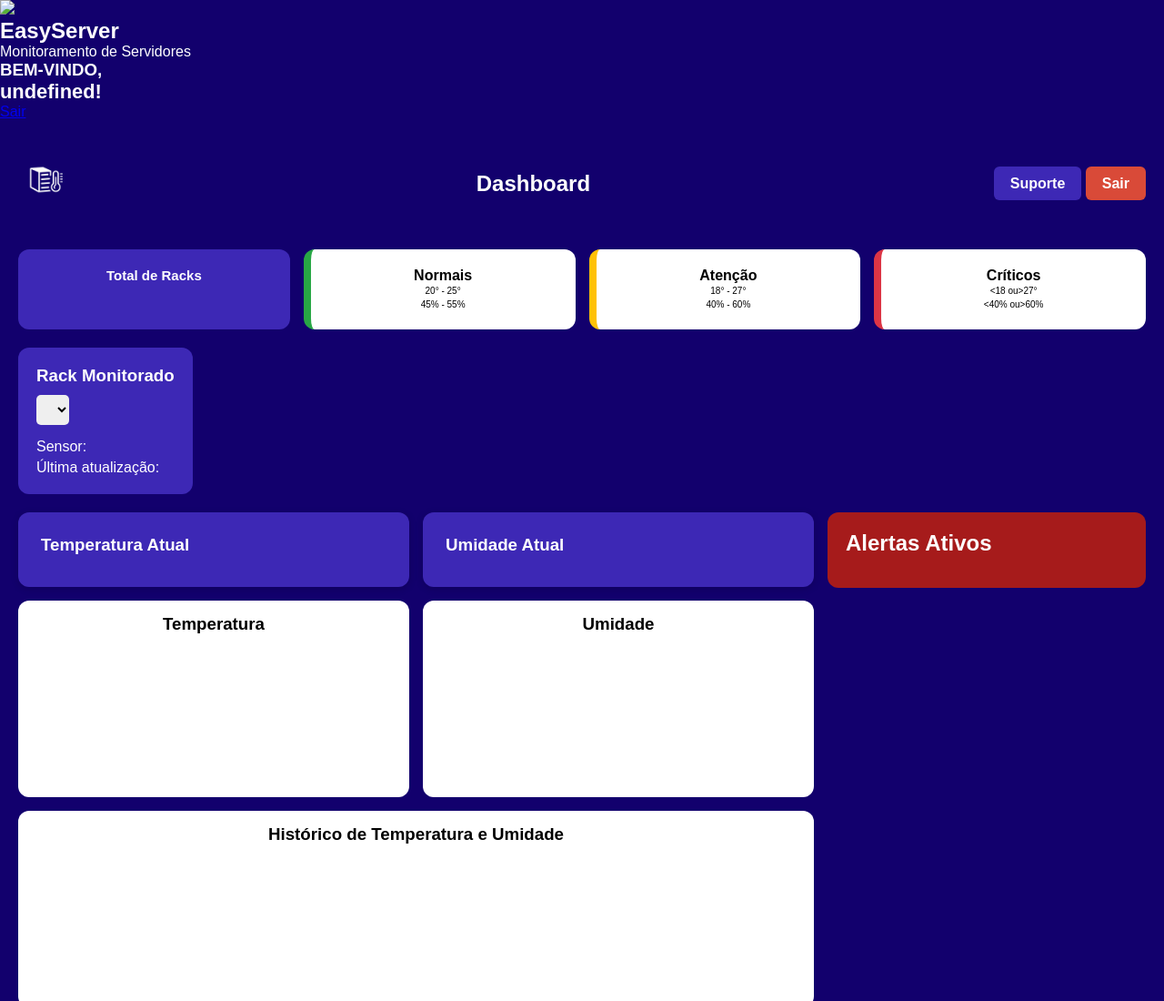
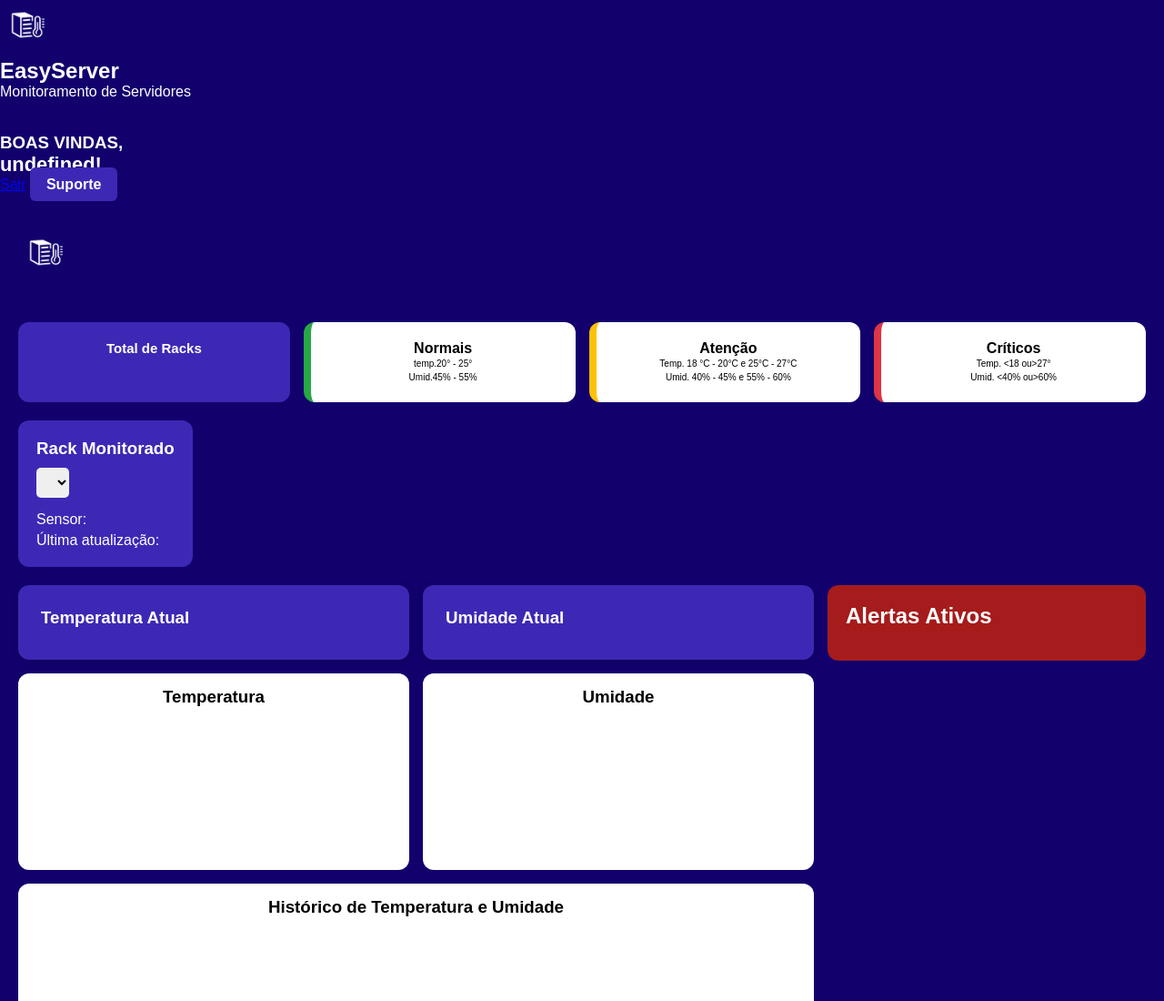
Before and after one commit to DATACENTERPROJETO/sprint_3, a website: page dashboard-EASY.html in a window 1280 px wide. Shown: the top 1100 px of the page at 91% size. Drawn offline with nearby package versions, Linux system fonts and the light colour scheme.

Commit message:
Add files via upload

```diff
--- a/dashboard-EASY.css
+++ b/dashboard-EASY.css
@@ -6,12 +6,16 @@
 }
 
 body {
-    background-color: #12006d;
-    color: white;
+     background:#12006d;
+  color:#fff;
+  display:flex;
+  min-height:100vh;
+  overflow-y:auto;
+  overflow-x:hidden;
 }
 .sidebar{
   width:260px;
-  background:#050505;
+  background:#110249;
   border-right:1px solid #1f1f1f;
   padding:30px 20px;
 
@@ -32,7 +36,6 @@ body {
 .sidebar::-webkit-scrollbar{
   display:none;
 }
-
 
 
 /* HEADER */
@@ -129,8 +132,9 @@ body {
     border-left: 8px solid #28a745;
     color: black;
     background: white;
-
-
+}
+.card-resumo-normais p{
+    color: green;
 }
 
 .card-resumo-atencao {
@@ -143,6 +147,9 @@ body {
 
 
 }
+.card-resumo-atencao p{
+    color: orange;
+}
 
 .card-resumo-critico {
     border-radius: 12px;
@@ -151,18 +158,15 @@ body {
     border-left: 8px solid #dc3545;
     background: white;
     color: black;
-
-
 }
-
+.card-resumo-critico p{
+    color: red;
+}
 
 .card-resumo h4 {
     margin-bottom: 10px;
     font-size: 15px;
 }
-
-
-
 
 
 /* LAYOUT */
@@ -306,6 +310,31 @@ body {
         flex-direction: column;
     }
 }
+.menu{
+  margin-top:40px;
+  display:flex;
+  flex-direction:column;
+  gap:15px;
+}
+
+.menu a{
+  text-decoration:none;
+  color:#d9d9d9;
+  background:#8995ff;
+  border:1px solid #1d1d1d;
+  padding:16px 18px;
+  border-radius:14px;
+  transition:0.3s;
+  font-size:18px;
+  font-weight:600;
+}
+
+.menu a:hover{
+  background:#fff;
+  color:#000;
+  transform:translateX(5px);
+}
+
 
 @media(max-width: 700px) {
 
--- a/dashboard-EASY.html
+++ b/dashboard-EASY.html
@@ -21,15 +21,15 @@
 
             <div class="logo">
 
-                <img src="./../imgs/logoEasyServerPNG.png">
+                <img src="../assets/imgs/logoEasyServerPNG.png">
 
                 <h1>EasyServer</h1>
 
-                <p>Monitoramento de Servidores</p>
+                <p>Monitoramento de Servidores</p><br><br>
                 <section class="hero">
 
                 <h1>
-                    BEM-VINDO,<br>
+                    BOAS VINDAS,<br>
                     <span> <div class="hello">
                             <h3> <span id="b_usuario">usuário</span>!</h3>
                         </div></span>
@@ -38,11 +38,11 @@
 
 
             </div>
-
-            <nav class="menu">
+<nav class="menu">
                 <a href="#" onclick="limparSessao()">Sair</a>
-
-            </nav>
+                    <a href="https://sptech-03261044.atlassian.net/servicedesk/customer/portal/1"
+                    class="btn-suporte">Suporte</a>
+                </nav>
         </div>
         <br>
 
@@ -55,19 +55,12 @@
                 <img src="../assets/imgs/logoEasyServerPNG.png" alt="logo">
             </a>
 
-            <h2>Dashboard</h2>
-
-            <nav>
-                <a href="https://sptech-03261044.atlassian.net/servicedesk/customer/portal/1"
-                    class="btn-suporte">Suporte</a>
-                <a href="../index.html" class="btn-sair">Sair</a>
-            </nav>
 
         </section>
     </header>
 
     <main class="main">
-        <div class="resumo-datacenter">
+          <div class="resumo-datacenter">
 
             <div class="card-resumo">
                 <h4>Total de Racks</h4>
@@ -76,23 +69,27 @@
 
             <div class="card-resumo-normais">
                 <h4>Normais</h4>
-                <p class="faixa"> 20° - 25°<br>45% - 55%</p>
+                <p class="faixa"> temp.20° - 25°<br>Umid.45% - 55%</p>
                 <p id="totalNormal"></p>
             </div>
 
             <div class="card-resumo-atencao">
                 <h4> Atenção</h4>
-                <p class="faixa">18° - 27° <br>40% - 60% </p>
+                <p class="faixa"> Temp.
+                    18 °C - 20°C e
+                    25°C - 27°C <br>Umid.
+                    40% - 45% e
+                    55% - 60%</p>
                 <p id="totalAtencao"></p>
             </div>
 
             <div class="card-resumo-critico">
                 <h4> Críticos</h4>
-                <p class="faixa">
-                    <18 ou>27° <br>
+                <p class="faixa">Temp.
+                    <18 ou>27° <br>Umid.
                         <40% ou>60%
                 </p>
-                <p id="totalCritico"></p>
+                <p id="totalCritico"><b></b></p>
             </div>
 
         </div>
```
